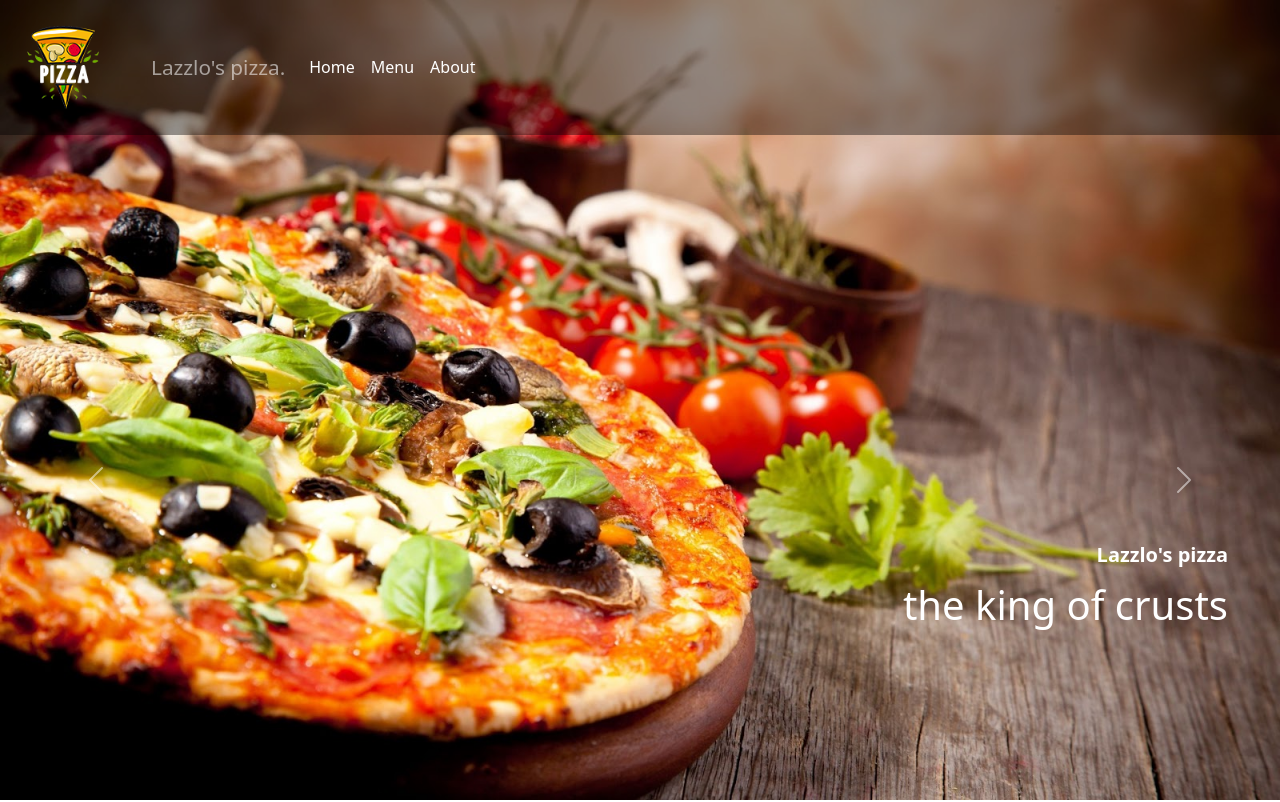
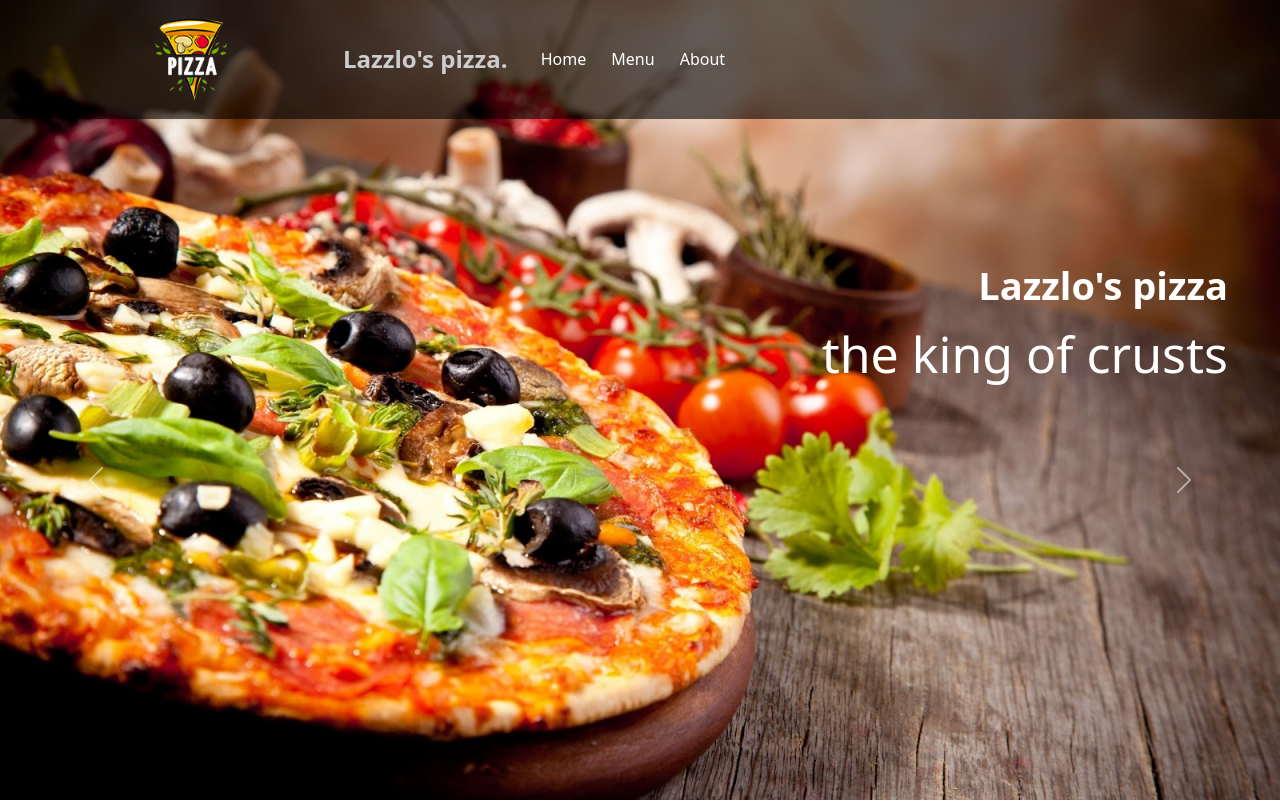
Before and after one commit to hanskiunga/Lazzlo-s-pizza, a plain HTML site: page index.html in a window 1280 px wide. Shown: the top 802 px of the page. Drawn offline with nearby package versions, Linux system fonts and the light colour scheme; grey boxes are pictures that could not be loaded.

Commit message:
final commit

```diff
--- a/css/styles.css
+++ b/css/styles.css
@@ -21,26 +21,33 @@ html {
 }
 
 .navbar {
-    background: rgba(0, 0, 0, 0.4);
+    background: rgba(0, 0, 0, 0.6);
+    margin: 0px;
+    padding: 0px;
 }
 .navbar .navbar-brand {
-    margin-left: 0%;
-    size: 5%;
-    font-size: 1.3em;
+    font-weight: bolder;
+    margin-left: 5%;
+    color: #cdcdcd;
+    font-size: 1.5em;
 
 }
 .navbar-text {
-    color: ivory;
     font-weight: 500;
     display: block;
     position: relative;
+    margin-left: 5%;
     -webkit-transition: all 0.3s ease-in;
     transition: all 0.4s ease-in;
 }
 .navbar-text:hover{
     transform: scale(1.2);
     color: #ffffff;
+    cursor: pointer;
+    -ms-transform: scale(1.2);
+    -webkit-transform: scale(1.2);
 }
+
 .navbar .nav-item a {
     font-weight: 700;
     display: block;
@@ -57,9 +64,11 @@ h1 {
     height: 100%;
 }
 .carousel-caption {
+    color: #fff;
     text-align: right;
-    top: 45%;
+    top: 5%;
     left: 10%;
+    right: 75%;
     width: 550px;
     bottom: auto;
     transform: translate(100%, 110%);
@@ -67,9 +76,10 @@ h1 {
 .carousel-caption h5 {
     color: inherit;
     font-weight: 800;
+    font-size: 38px;
 }
 .carousel-caption p {
-    font-size: 40px;
+    font-size: 50px;
 }
 
 .card {
```
Also changed, not shown: assets/bg/lazlos.jpg (deleted), assets/img/about.jpeg, assets/img/aboutus.jpeg (deleted), assets/img/ceo.jpeg (deleted), assets/img/founder.jpeg (deleted), assets/img/founder.jpg (deleted), assets/img/icon.jpeg (deleted), assets/img/icon1.jpeg (deleted), assets/img/jo.jpg (deleted), assets/img/logo2.jpg (deleted), assets/img/pizza.jpg (renamed from assets/img/carousel2.jpg), assets/img/pizza0.jpg (deleted), 2 other files.
